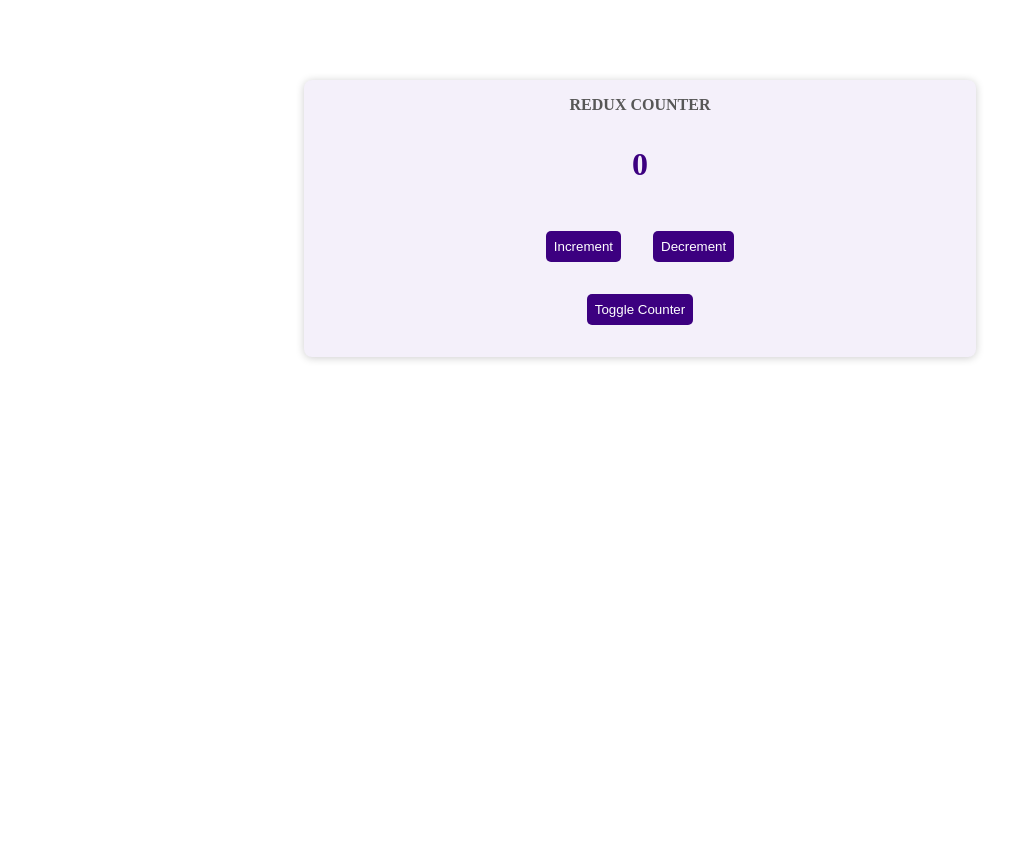
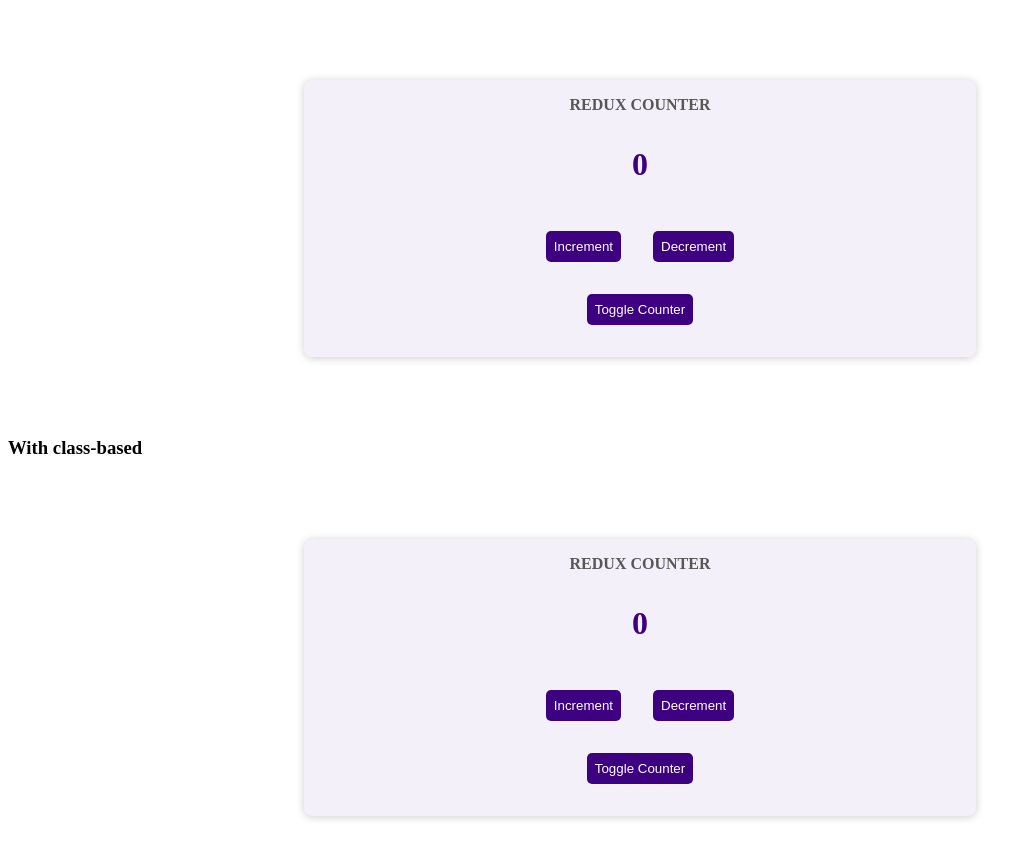
Before and after one commit to nigmasilmi/redux-from-0-to-advanced, a React (Create React App) app: page / in a window 1280 px wide. Shown: the top 858 px of the page, without its empty margins (0-1034 px from the left). Before the commit the page ends 800 px from the top, so only its background shows below. Built offline with nearby package versions, Linux system fonts and the light colour scheme.

Commit message:
Class-based redux basic wiring

```diff
--- a/src/App.js
+++ b/src/App.js
@@ -1,7 +1,16 @@
-import Counter from "./components/Counter";
+import { Fragment } from "react";
+import { Counter } from "./components/Counter";
+import CounterClass from "./components/Counter";
 
 function App() {
-  return <Counter />;
+  return (
+    <Fragment>
+      {" "}
+      <Counter />
+      <h3>With class-based</h3>
+      <CounterClass />
+    </Fragment>
+  );
 }
 
 export default App;
--- a/src/components/Counter.js
+++ b/src/components/Counter.js
@@ -1,7 +1,8 @@
+import { Component } from "react";
 import classes from "./Counter.module.css";
-import { useSelector, useDispatch } from "react-redux";
+import { useSelector, useDispatch, connect } from "react-redux";
 
-const Counter = () => {
+export const Counter = () => {
   const counter = useSelector((state) => state.counter);
   const dispatch = useDispatch();
 
@@ -27,4 +28,39 @@
   );
 };
 
-export default Counter;
+class CounterClass extends Component {
+  incrementHandler() {
+    this.props.increment();
+  }
+
+  decrementHandler() {
+    this.props.decrement();
+  }
+  render() {
+    return (
+      <main className={classes.counter}>
+        <h1>Redux Counter</h1>
+        <div className={classes.value}>{this.props.counter}</div>
+        <div>
+          <button onClick={this.incrementHandler.bind(this)}>Increment</button>
+          <button onClick={this.decrementHandler.bind(this)}>Decrement</button>
+        </div>
+        <button onClick={this.toggleCounterHandler}>Toggle Counter</button>
+      </main>
+    );
+  }
+}
+
+const mapStateToProps = (state) => {
+  return {
+    counter: state.counter,
+  };
+};
+const mapDispatchToProps = (dispatch) => {
+  return {
+    increment: () => dispatch({ type: "increment" }),
+    decrement: () => dispatch({ type: "decrement" }),
+  };
+};
+
+export default connect(mapStateToProps, mapDispatchToProps)(CounterClass);
--- a/src/store/index.js
+++ b/src/store/index.js
@@ -6,7 +6,7 @@
   }
 
   if (action.type === "decrement") {
-    return { counter: state.counter - 11 };
+    return { counter: state.counter - 1 };
   }
   return state;
 };
```
Also changed, not shown: 2 other files (tests, documents, lock files or other folders).
